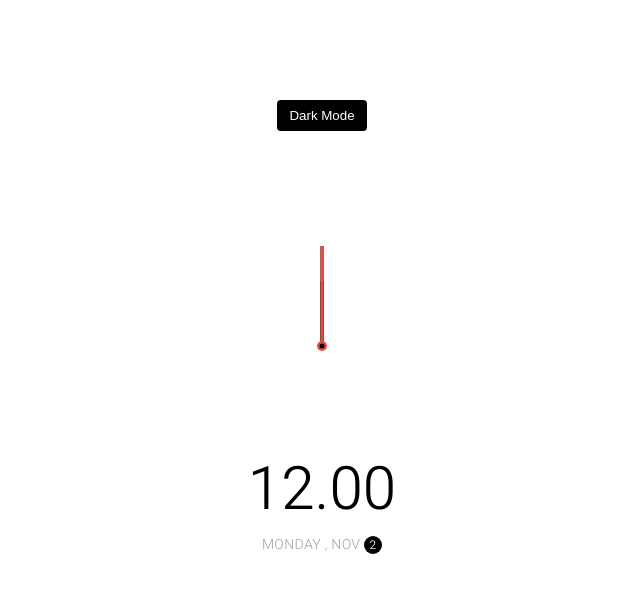
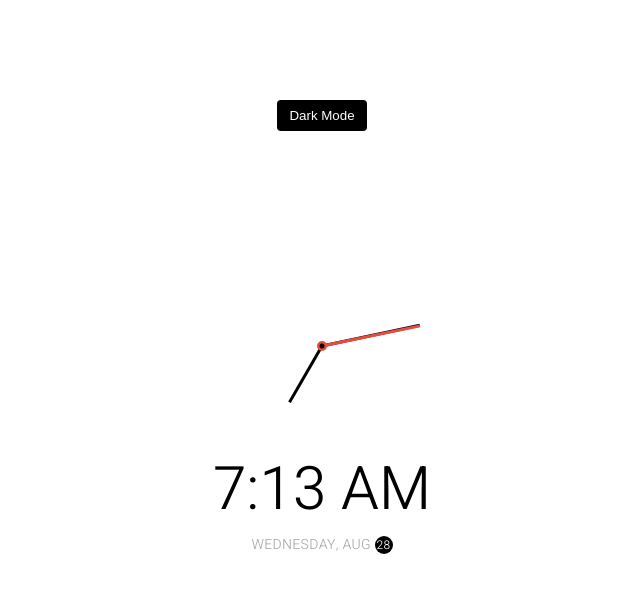
Before and after one commit to Iamhakim/clock-theme, a plain HTML site: page index.html in a window 1280 px wide. Shown: the whole page, without its empty margins (318-958 px from the left). Drawn offline with Linux system fonts and the light colour scheme.

Commit message:
finish the js codes

```diff
--- a/script.js
+++ b/script.js
@@ -39,3 +39,48 @@ toggle.addEventListener('click', (e) => {
     e.target.innerHtml = 'Light Mode';
   }
 });
+
+function setTime() {
+  const time = new Date();
+  const month = time.getMonth();
+  const day = time.getDay();
+  const date = time.getDate();
+  const hours = time.getHours();
+  const hoursForClock = hours % 12;
+  const minutes = time.getMinutes();
+  const seconds = time.getSeconds();
+  const ampm = hours >= 12 ? 'PM' : 'AM';
+
+  hourEl.style.transform = `translate(-50%, -100%) rotate(${scale(
+    hoursForClock,
+    0,
+    12,
+    0,
+    360
+  )}deg)`;
+  minuteEl.style.transform = `translate(-50%, -100%) rotate(${scale(
+    minutes,
+    0,
+    60,
+    0,
+    360
+  )}deg)`;
+  secondEl.style.transform = `translate(-50%, -100%) rotate(${scale(
+    seconds,
+    0,
+    60,
+    0,
+    360
+  )}deg)`;
+
+  timeEl.innerHTML = `${hoursForClock}:${
+    minutes < 10 ? `0${minutes}` : minutes
+  } ${ampm}`;
+  dateEl.innerHTML = `${days[day]}, ${months[month]} <span class="circle">${date}</span>`;
+}
+
+const scale = (num, in_min, in_max, out_min, out_max) => {
+  return ((num - in_min) * (out_max - out_min)) / (in_max - in_min) + out_min;
+};
+setTime();
+setInterval(setTime, 1000);
--- a/style.css
+++ b/style.css
@@ -69,7 +69,7 @@ body {
   height: 65px;
   width: 3px;
   transform-origin: bottom center;
-  transition: all 0.5s ease-in linear;
+  transition: all 0.5s ease-in;
 }
 
 .needle.hour {
```
